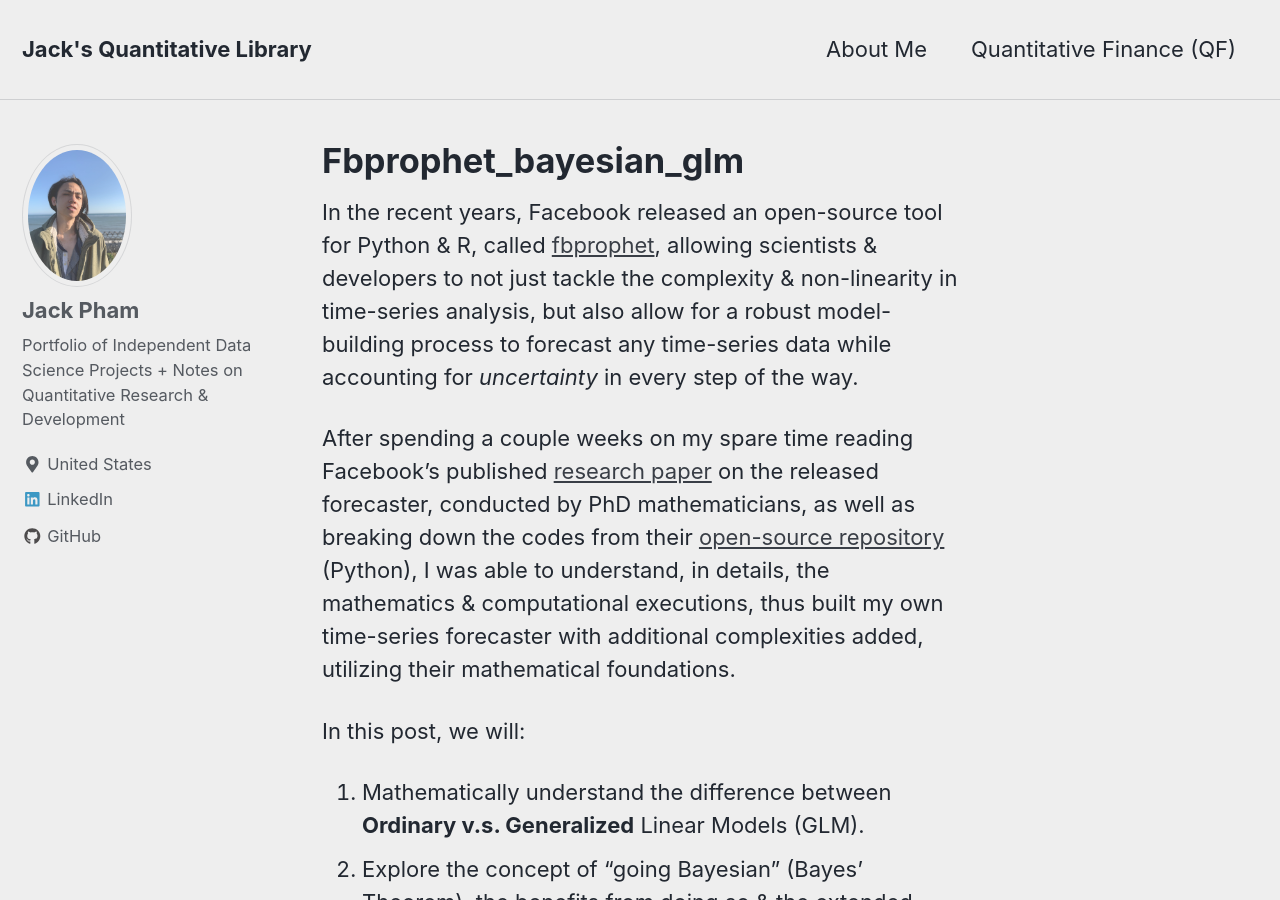
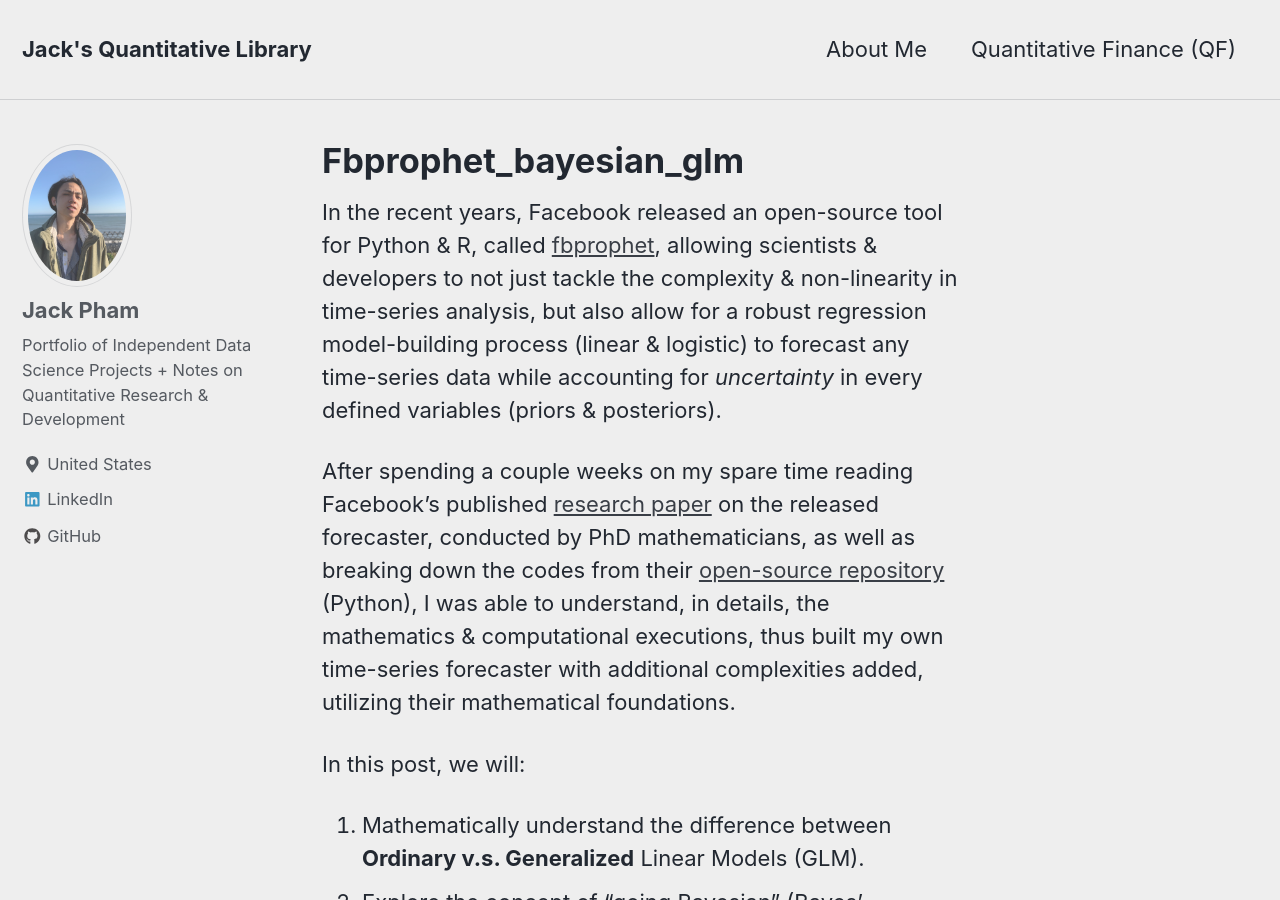
Before and after one commit to jp-quant/jp-quant.github.io, a Jekyll site: the page built from _posts/2020-09-01-fbprophet_bayesian_glm.md, in a window 1280 px wide and 900 px high. Built offline with Jekyll 4.4.1, drawn with Linux system fonts in a browser that asks for light colours; nearby versions of some CDN libraries.

Commit message:
_posts/2020-09-01-fbprophet_bayesian_glm.md updated from https://stackedit.io/

```diff
--- a/_posts/2020-09-01-fbprophet_bayesian_glm.md
+++ b/_posts/2020-09-01-fbprophet_bayesian_glm.md
@@ -1,4 +1,4 @@
-In the recent years, Facebook released an open-source tool for Python & R, called [fbprophet](https://facebook.github.io/prophet/), allowing scientists & developers to not just tackle the complexity & non-linearity in time-series analysis, but also allow for a robust model-building process to forecast any time-series data while accounting for *uncertainty* in every step of the way.
+In the recent years, Facebook released an open-source tool for Python & R, called [fbprophet](https://facebook.github.io/prophet/), allowing scientists & developers to not just tackle the complexity & non-linearity in time-series analysis, but also allow for a robust regression model-building process (linear & logistic) to forecast any time-series data while accounting for *uncertainty* in every defined variables (priors & posteriors).
 
 
 After spending a couple weeks on my spare time reading Facebook's published [research paper](https://peerj.com/preprints/3190/) on the released forecaster, conducted by PhD mathematicians, as well as breaking down the codes from their [open-source repository](https://github.com/facebook/prophet/tree/master/python) (Python), I was able to understand, in details, the mathematics & computational executions, thus built my own time-series forecaster with additional complexities added, utilizing their mathematical foundations.
@@ -57,6 +57,8 @@ However this is **not generally true when tackling problems from real-world data
 
 In short, a generalized linear model covers all possible ways of how different distributions of difference factors can "hierarchically" impact the defined distribution of the observed. This allows us to tackle complex time-series problems, especially ones that exhibit non-linearity, while not having to worry about data stationarity that classical models, such as ARIMA, heavily rely on.
 
+
+
  hence the Bayesian approach, built from the amazing yet simple **Baye's Theorem**:
 
 
```
Also changed, not shown: other parts of _posts/2020-09-01-fbprophet_bayesian_glm.md (+1 -1 lines).
